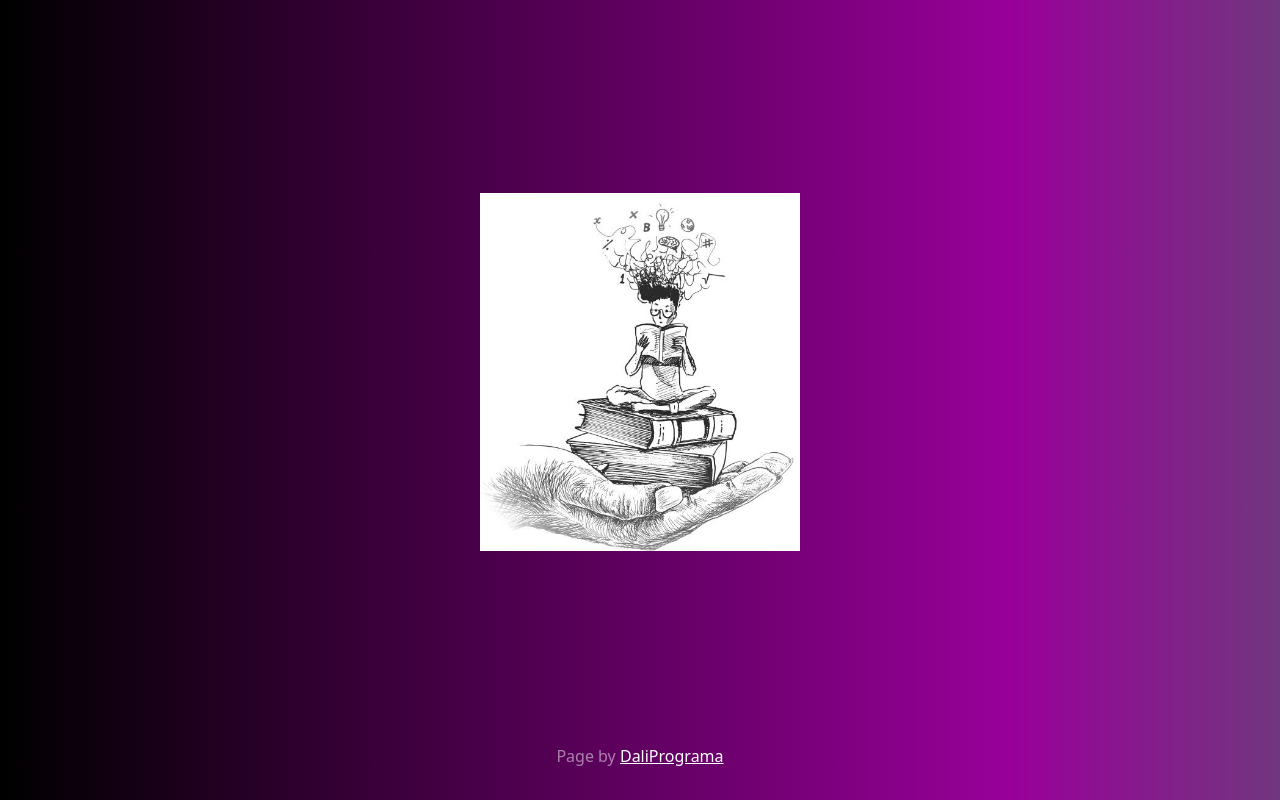
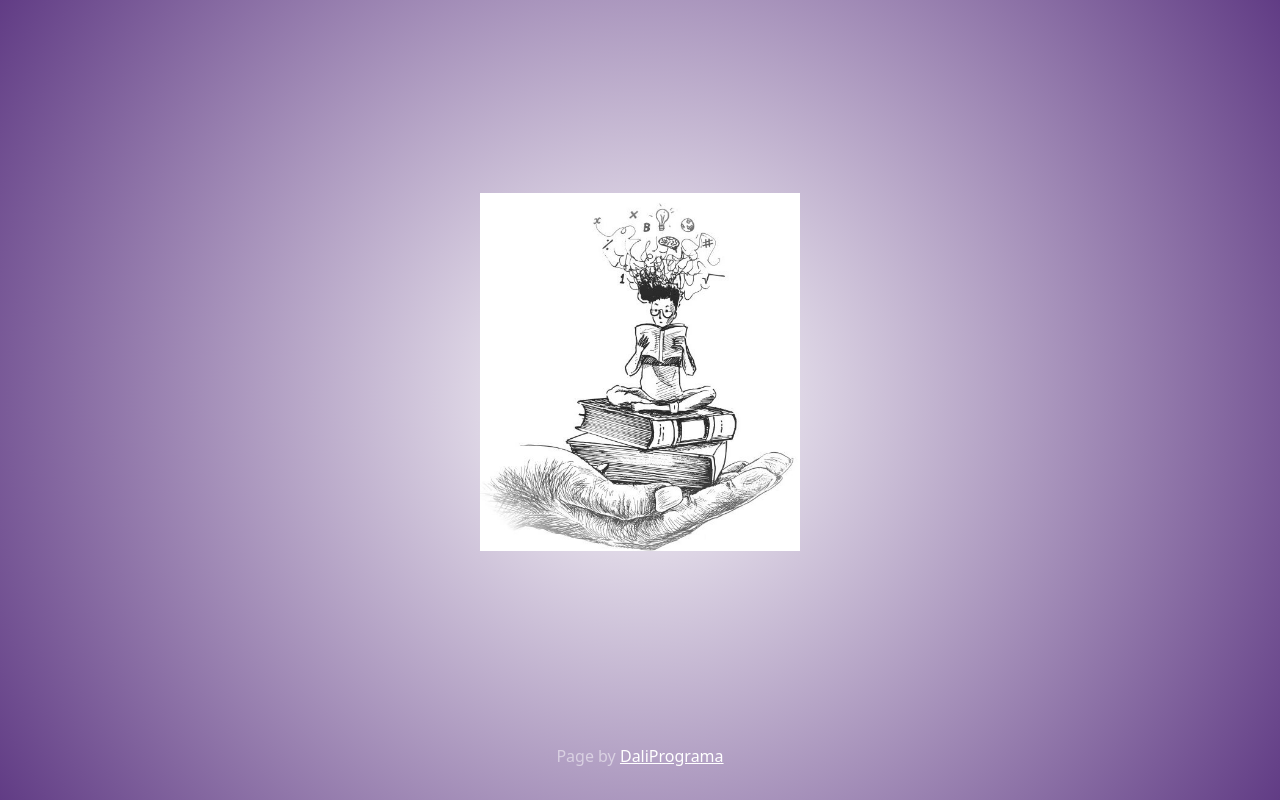
Before and after one commit to Dali1810/Discipulus, a plain HTML site: page index.html in a window 1280 px wide. Drawn offline with nearby package versions, Linux system fonts and the light colour scheme.

Commit message:
fondo entrada blanco y violeta

```diff
--- a/css/cover.css
+++ b/css/cover.css
@@ -17,8 +17,8 @@
  */
 
 body {
-  background: rgb(0,0,0);
-background: linear-gradient(90deg, rgba(0,0,0,1) 0%, rgba(153,0,154,1) 79%, rgba(189,70,207,0.5130427170868348) 100%);
+  background: rgb(255,255,255);
+background: radial-gradient(circle, rgba(255,255,255,1) 0%, rgba(97,60,133,1) 100%);
 }
 
 .cover-container {
--- a/css/styles.css
+++ b/css/styles.css
@@ -1,4 +1,5 @@
 #fondo{
     background-color: blanchedalmond;}
 #fondonav{background: rgb(0,0,0);
-    background: linear-gradient(90deg, rgba(0,0,0,1) 0%, rgba(153,0,154,1) 79%, rgba(189,70,207,0.5130427170868348) 100%);}
+    background: linear-gradient(90deg, rgba(0,0,0,1) 0%, rgba(97,60,133,1) 100%, rgba(189,70,207,0.5130427170868348) 100%);
+}
```
